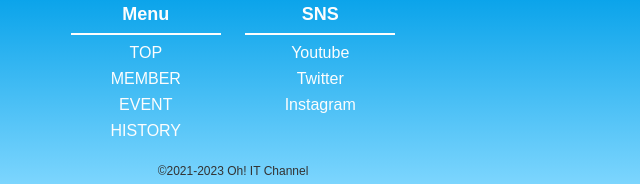
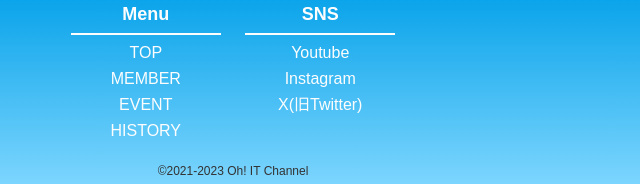
Before and after one commit to oh-it-channel/oh-it-channel.github.io, a plain HTML site: page index.html in a window 1280 px wide. Shown: the part 3153-3337 px from the top of the page, 407-1047 px from the left. Drawn offline with nearby package versions, Linux system fonts and the light colour scheme; a web font is replaced by a local one.

Commit message:
Update index.html

```diff
--- a/index.html
+++ b/index.html
@@ -185,8 +185,8 @@
                 <h3>SNS</h3>
                     <ul>
                         <li><a href="https://www.youtube.com/channel/UCBF_4PB_w_rLQwC25S_obXw" target="_blank">Youtube</a></li>
-                        <li><a href="https://twitter.com/Oh_IT_Channel" target="_blank">Twitter</a></li>
                         <li><a href="https://www.instagram.com/oh_it_channel/"target="_blank">Instagram</a></li>
+                        <li><a href="https://twitter.com/Oh_IT_Channel" target="_blank">X(旧Twitter)</a></li>
                     </ul>
                 </div>
                 <small class="clear">&copy;2021-2023 Oh! IT Channel</small>
```
